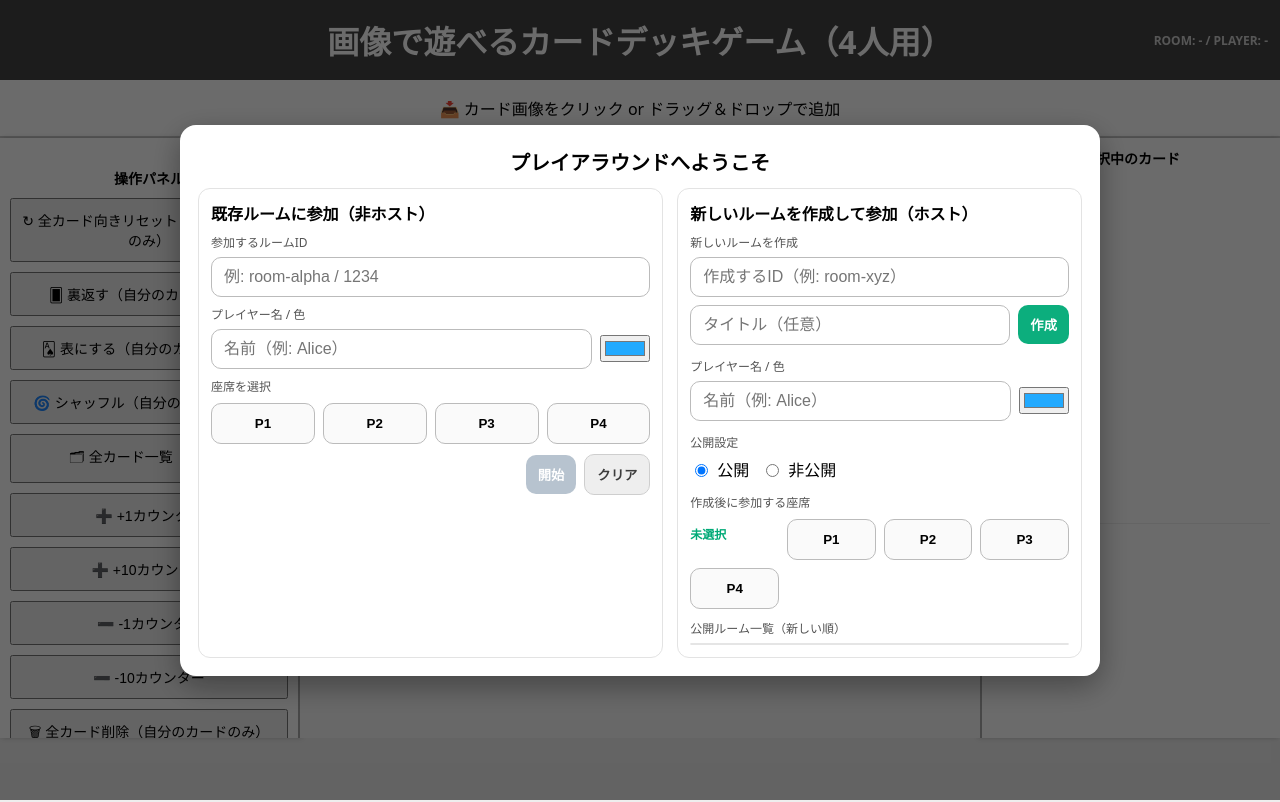
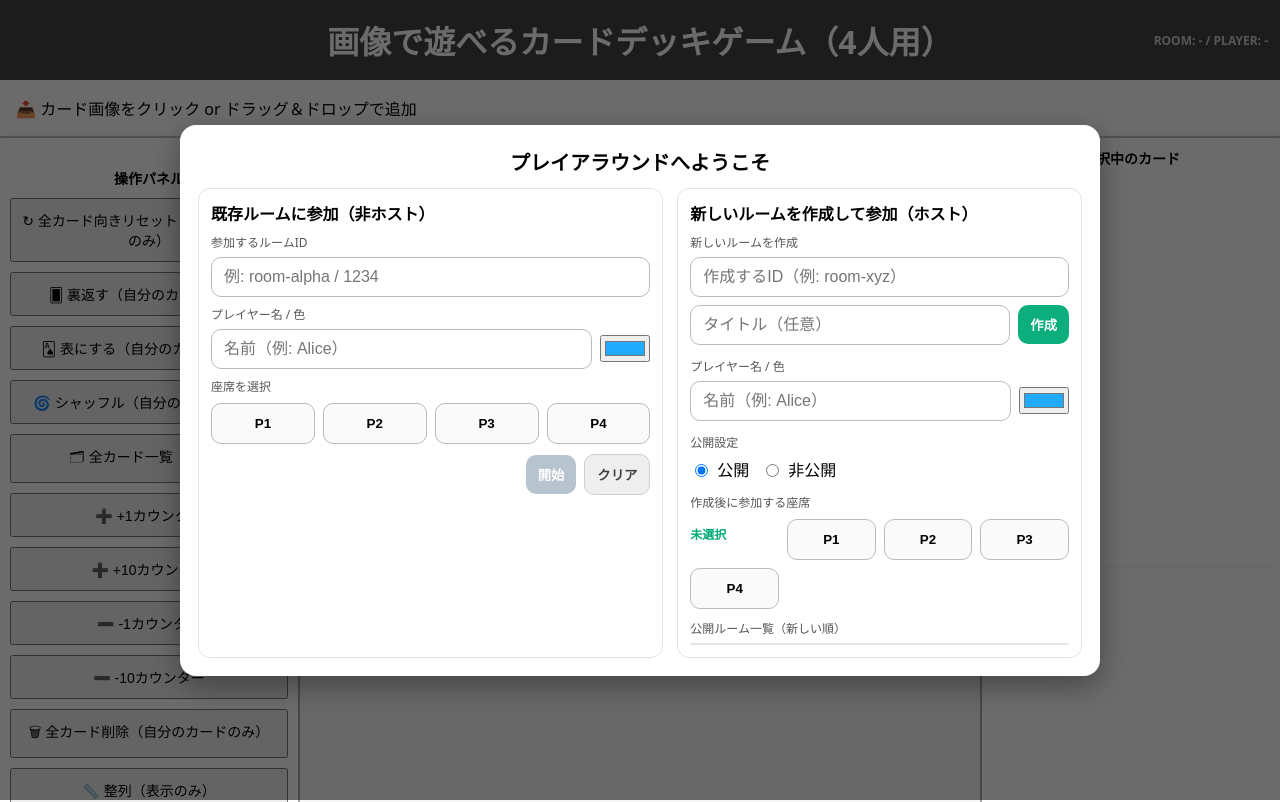
Before and after one commit to joe9wang/PlayAround, a plain HTML site: page index.html in a window 1280 px wide. Drawn offline with Linux system fonts and the light colour scheme; no server answers.

Commit message:
Update index.html

```diff
--- a/index.html
+++ b/index.html
@@ -5,13 +5,26 @@
   <title>プレイアラウンド v21（高速サムネ生成 + 並列制限 + プレビュー原寸）</title>
   <meta name="viewport" content="width=device-width, initial-scale=1" />
   <style>
-    :root { --sidebar-w: 300px; --preview-w: 300px; --header-h: 80px; }
+    :root { --sidebar-w: 300px; --preview-w: 300px; --header-h: 80px;   --upload-h: 56px;   /* ← 追加 */ }
     body { font-family: system-ui, -apple-system, Segoe UI, Roboto, Helvetica, Arial, "Noto Sans JP", sans-serif; margin:0; background:#eee; overflow:hidden; }
     h1 { background:#444; color:#fff; padding:1em; text-align:center; margin:0; height:var(--header-h); box-sizing:border-box; display:flex; align-items:center; justify-content:center; gap:1rem; position:relative; }
     #session-indicator { position:absolute; right:12px; top:50%; transform:translateY(-50%); color:#ddd; font-size:12px; opacity:.9; }
-    #upload-area { padding:16px; text-align:center; background:#fff; cursor:pointer; border-bottom:2px solid #ccc; user-select:none; }
+    #upload-area { height: var(--upload-h);       /* ← 追加 */
+  display: flex;                 /* ← 追加 */
+  align-items: center;           /* ← 追加 */
+  padding:0 16px; text-align:center; background:#fff; cursor:pointer; border-bottom:2px solid #ccc; user-select:none; }
     #file-input { display:none; }
-    #sidebar { width:var(--sidebar-w); height:calc(100vh - var(--header-h) - 120px); float:left; background:#fff; border-right:2px solid #aaa; box-shadow:2px 0 5px rgba(0,0,0,.2); padding:10px; box-sizing:border-box; }
+
+#sidebar {
+  width: var(--sidebar-w);
+  height: calc(100vh - var(--header-h) - var(--upload-h));
+  float: left;
+  background: #fff;
+  border-right: 2px solid #aaa;
+  box-shadow: 2px 0 5px rgba(0,0,0,.2);
+  padding: 10px;
+  box-sizing: border-box;
+}
     #sidebar h2 { font-size:14px; text-align:center; margin:20px 0 10px; }
     #sidebar button { width:100%; margin-bottom:10px; padding:10px; font-size:14px; cursor:pointer; }
 
@@ -21,7 +34,16 @@
 
     #field-size-options { display:none; margin-top:5px; text-align:center; }
     #field-size-options button { width:30%; margin:5px 2%; padding:5px; font-size:13px; }
-    #container { width:calc(100% - var(--sidebar-w) - var(--preview-w)); height:calc(100vh - var(--header-h) - 120px); overflow:hidden; position:relative; float:left; background:#f7f7f7; }
+
+#container{
+  width: calc(100% - var(--sidebar-w) - var(--preview-w));
+  height: calc(100vh - var(--header-h) - var(--upload-h));
+  overflow: hidden;
+  position: relative;
+  float: left;
+  background: #f7f7f7;
+}
+
     #field { position:absolute; transform-origin:0 0; background:none; }
     .player-area { position:absolute; width:50%; height:50%; border:5px dashed #666; box-sizing:border-box; }
     .player-1{ top:0; left:0; } .player-2{ top:0; left:50%; } .player-3{ top:50%; left:0; } .player-4{ top:50%; left:50%; }
@@ -33,11 +55,24 @@
     .card{ transform-origin: 50% 50%; }    /* 追加: カード回転の基準点を中央に */
     .card img{ width:100%; height:100%; border-radius:10px; object-fit:cover; pointer-events:none; user-select:none; image-rendering: -webkit-optimize-contrast; }
     .card.selected{ border:3px solid red; }
-    #preview{ width:var(--preview-w); height:calc(100vh - var(--header-h) - 120px); float:right; background:#fff; border-left:2px solid #aaa; box-shadow:-2px 0 5px rgba(0,0,0,.2); padding:10px; box-sizing:border-box; }
+
+
+#preview{
+  width: var(--preview-w);
+  height: calc(100vh - var(--header-h) - var(--upload-h));
+  float: right;
+  background: #fff;
+  border-left: 2px solid #aaa;
+  box-shadow: -2px 0 5px rgba(0,0,0,.2);
+  padding: 10px;
+  box-sizing: border-box;
+  display: flex;             /* ← 分割レイアウト用を同居させる */
+  flex-direction: column;
+}
+
+
     #preview h2{ font-size:14px; margin:0 0 10px; text-align:center; } #preview-img{ width:100%; height:auto; border-radius:10px; display:none; }
 
-    /* 追加: プレビューを上2/3 + 下1/3(HP) に分割 */
-    #preview { display:flex; flex-direction:column; }
     #preview-top { flex:2 1 0; overflow:auto; }
     #hp-panel { flex:1 1 0; border-top:1px solid #eee; padding:8px 6px; }
     #hp-grid { display:grid; grid-template-columns: 1fr; gap:8px; }
```
